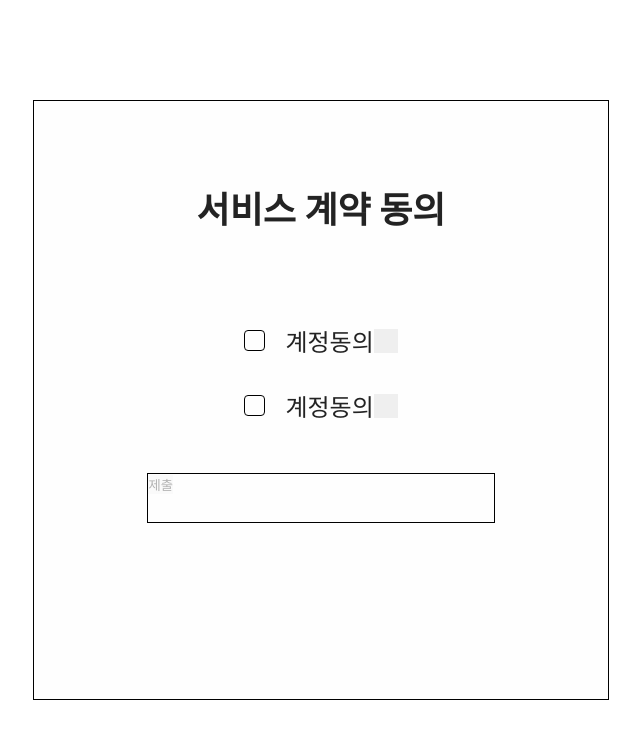
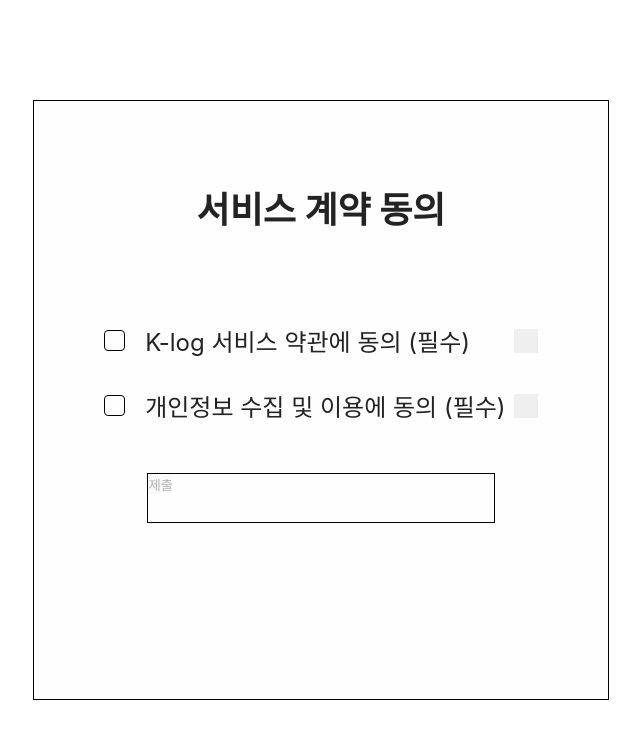
Before and after one commit to KimKW1007/k-log, a Next.js app in the folder front/: page /signup in a window 1280 px wide. Shown: the top 738 px of the page, without its empty margins (67-707 px from the left). Built offline with nearby package versions, Linux system fonts and the light colour scheme; some icons are missing; a web font is replaced by a local one; what recoil-persist would draw is missing.

Commit message:
chore : innerText 변경 및 style 수정

```diff
--- a/front/src/components/signup/FirstPage.tsx
+++ b/front/src/components/signup/FirstPage.tsx
@@ -1,31 +1,48 @@
-import CheckBoxInputs from '@components/common/CheckBoxInputs'
-import React, { useEffect, useState } from 'react'
+import CheckBoxInputs from '@components/common/CheckBoxInputs';
+import React, { useEffect, useState } from 'react';
+import styled from 'styled-components';
 
 interface isAllCheckedProps {
-  setIsAllChecked : React.Dispatch<React.SetStateAction<boolean>>
+  setIsAllChecked: React.Dispatch<React.SetStateAction<boolean>>;
 }
 
-const FirstPage = ({setIsAllChecked} : isAllCheckedProps ) => {
+const FirstPage = ({ setIsAllChecked }: isAllCheckedProps) => {
   const [isAgree, setIsAgree] = useState([false, false]);
-  const onClickAgree = (idx: number) => ()=>{
+  const onClickAgree = (idx: number) => () => {
     const newIsAgree = [...isAgree];
-    newIsAgree[idx] = !newIsAgree[idx]
+    newIsAgree[idx] = !newIsAgree[idx];
     setIsAgree(newIsAgree);
-  }
-  useEffect(()=>{
-    if(isAgree[0] && isAgree[1]){
-      setIsAllChecked(true)
-    }else{
-      setIsAllChecked(false)
+  };
+  useEffect(() => {
+    if (isAgree[0] && isAgree[1]) {
+      setIsAllChecked(true);
+    } else {
+      setIsAllChecked(false);
     }
-    return ()=>{}
-  },[isAgree])
+    return () => {};
+  }, [isAgree]);
   return (
-    <div>
-      <CheckBoxInputs id="id" onClick={onClickAgree(0)}>계정동의</CheckBoxInputs>
-      <CheckBoxInputs id="id1" onClick={onClickAgree(1)}>계정동의</CheckBoxInputs>
-    </div>
-  )
-}
+    <React.Fragment>
+      <CheckInputsBox>
+        <CheckBoxInputs id="id" onClick={onClickAgree(0)}>
+          K-log 서비스 약관에 동의 &#40;필수&#41;
+        </CheckBoxInputs>
+        <CheckBoxInputs id="id1" onClick={onClickAgree(1)}>
+          개인정보 수집 및 이용에 동의 &#40;필수&#41;
+        </CheckBoxInputs>
+      </CheckInputsBox>
+      <EmptyBox/>
+    </React.Fragment>
+  );
+};
 
-export default FirstPage
+export default FirstPage;
+
+export const EmptyBox = styled.div`
+  width: 100%;
+  flex-grow: 1;
+`;
+
+const CheckInputsBox = styled.div`
+  width: 100%;
+`
```
